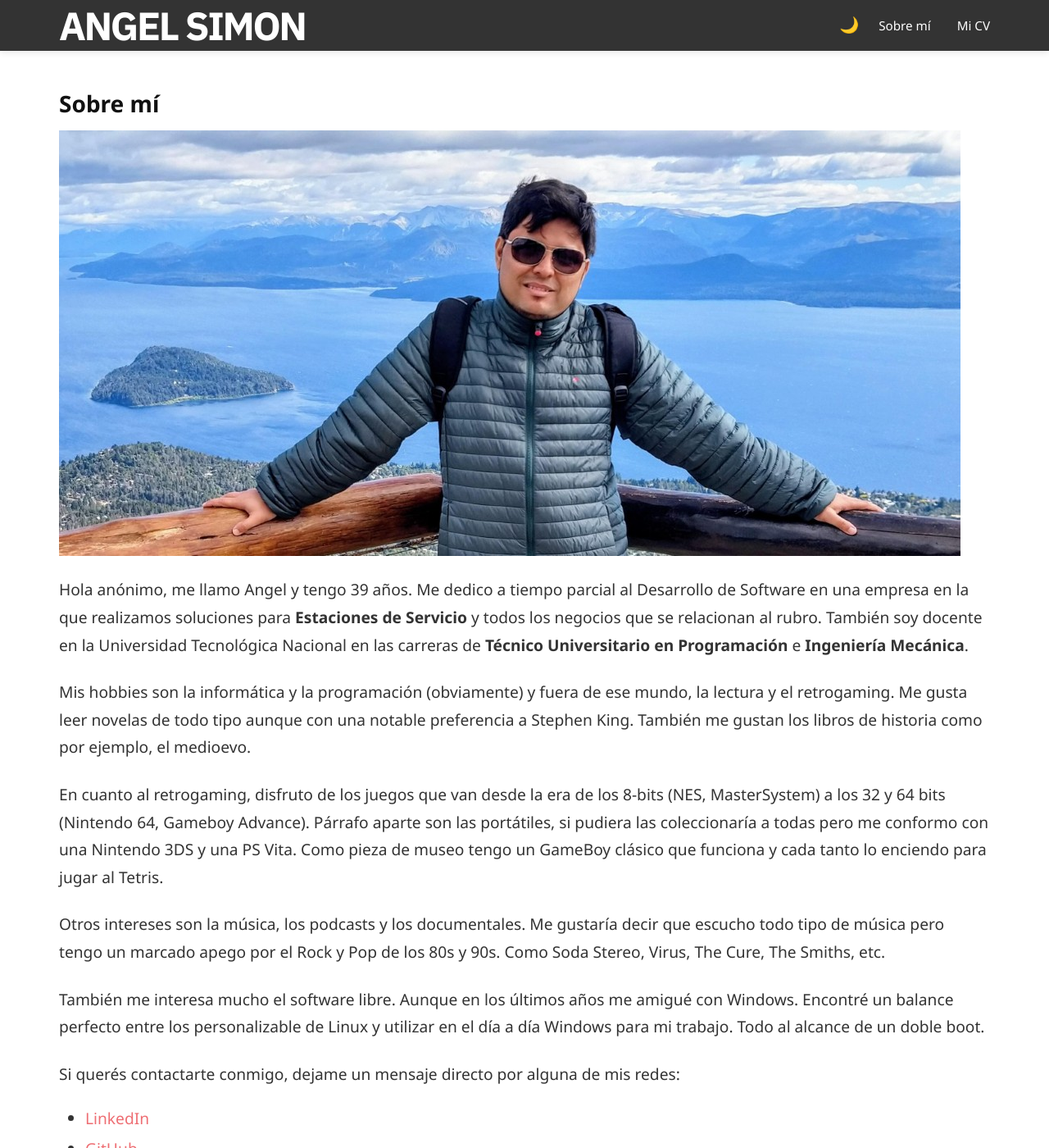
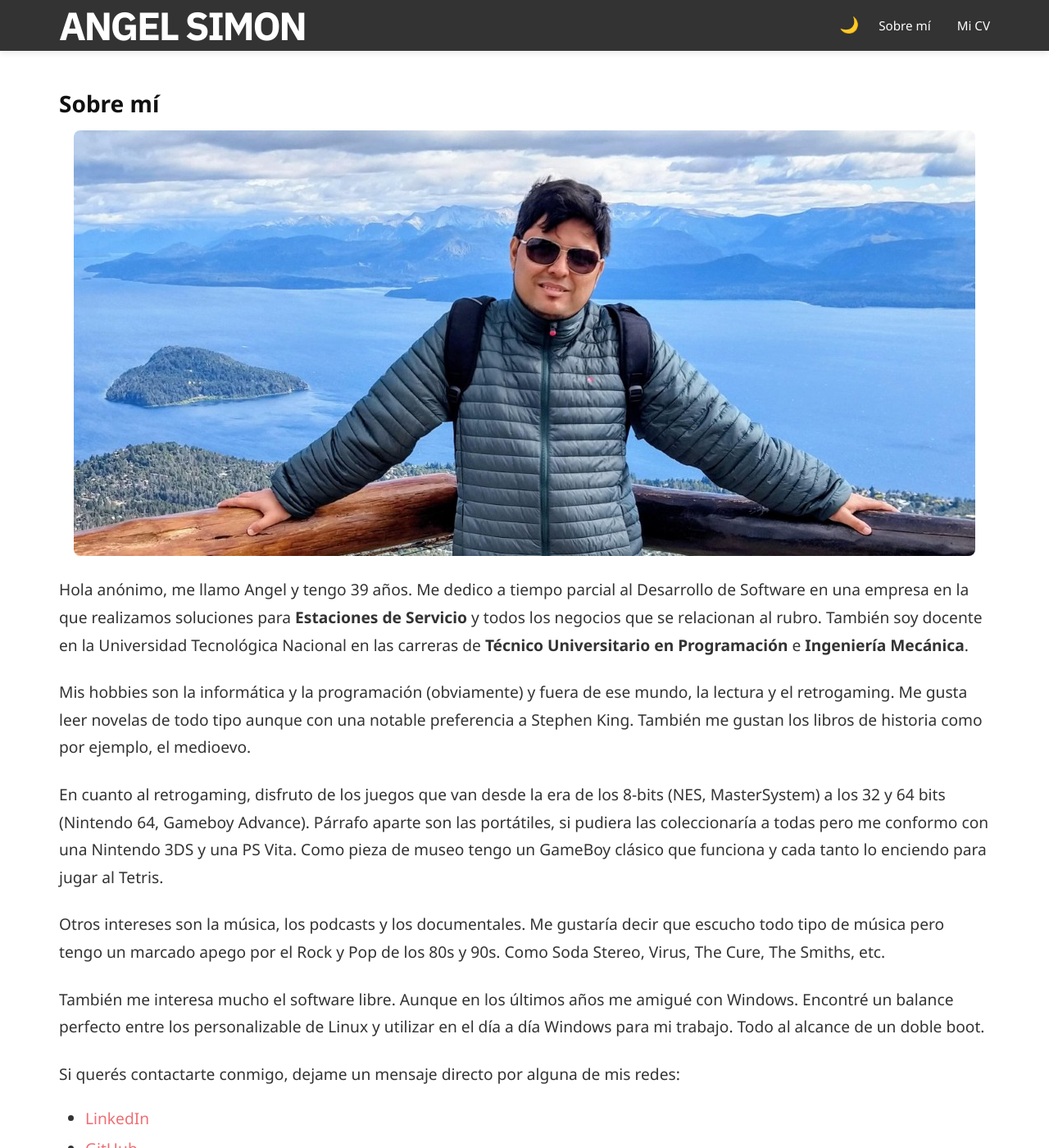
Before and after one commit to angelsimon/angelsimon.github.io, a Jekyll site: the page built from about.md, in a window 1280 px wide and 1400 px high. Shown: the whole window at 82% size. Built offline with Jekyll 4.4.1, drawn with Linux system fonts in a browser that asks for light colours; some web fonts are replaced.

Commit message:
Add centered image styles and update about image
Replace the deprecated align="center" in about.md with a semantic class="centered" and add CSS to make post images responsive and visually consistent. New styles (.post-content img, .post-content img.centered, figure, figcaption) ensure images scale, are centered, get rounded corners, and provide spacing and caption styling for improved layout and accessibility.

```diff
--- a/about.md
+++ b/about.md
@@ -4,7 +4,7 @@ title: Sobre mí
 permalink: /about/
 ---
 
-<img align="center" src="../images/user1100.jpg" alt="Angel">
+<img src="../images/user1100.jpg" alt="Angel" class="centered">
 
 Hola anónimo, me llamo Angel y tengo 39 años. Me dedico a tiempo parcial al Desarrollo de Software en una empresa en la que realizamos soluciones para **Estaciones de Servicio** y todos los negocios que se relacionan al rubro. También soy docente en la Universidad Tecnológica Nacional en las carreras de **Técnico Universitario en Programación** e **Ingeniería Mecánica**.
 
--- a/assets/css/styles.css
+++ b/assets/css/styles.css
@@ -519,6 +519,34 @@ h6 { font-size: var(--h6-size); }
     margin-bottom: 0.5rem;
 }
 
+.post-content img {
+    max-width: 100%;
+    height: auto;
+    display: block;
+    border-radius: 8px;
+}
+
+.post-content img.centered {
+    margin-left: auto;
+    margin-right: auto;
+}
+
+.post-content figure:not(.highlight) {
+    margin: 1.5rem 0;
+    text-align: center;
+}
+
+.post-content figure:not(.highlight) img {
+    margin-left: auto;
+    margin-right: auto;
+}
+
+.post-content figcaption {
+    margin-top: 0.5rem;
+    font-size: 0.875rem;
+    color: var(--terciary-color);
+}
+
 .section-heading {
     font-weight: 600;
     color: var(--primary-color);
```
